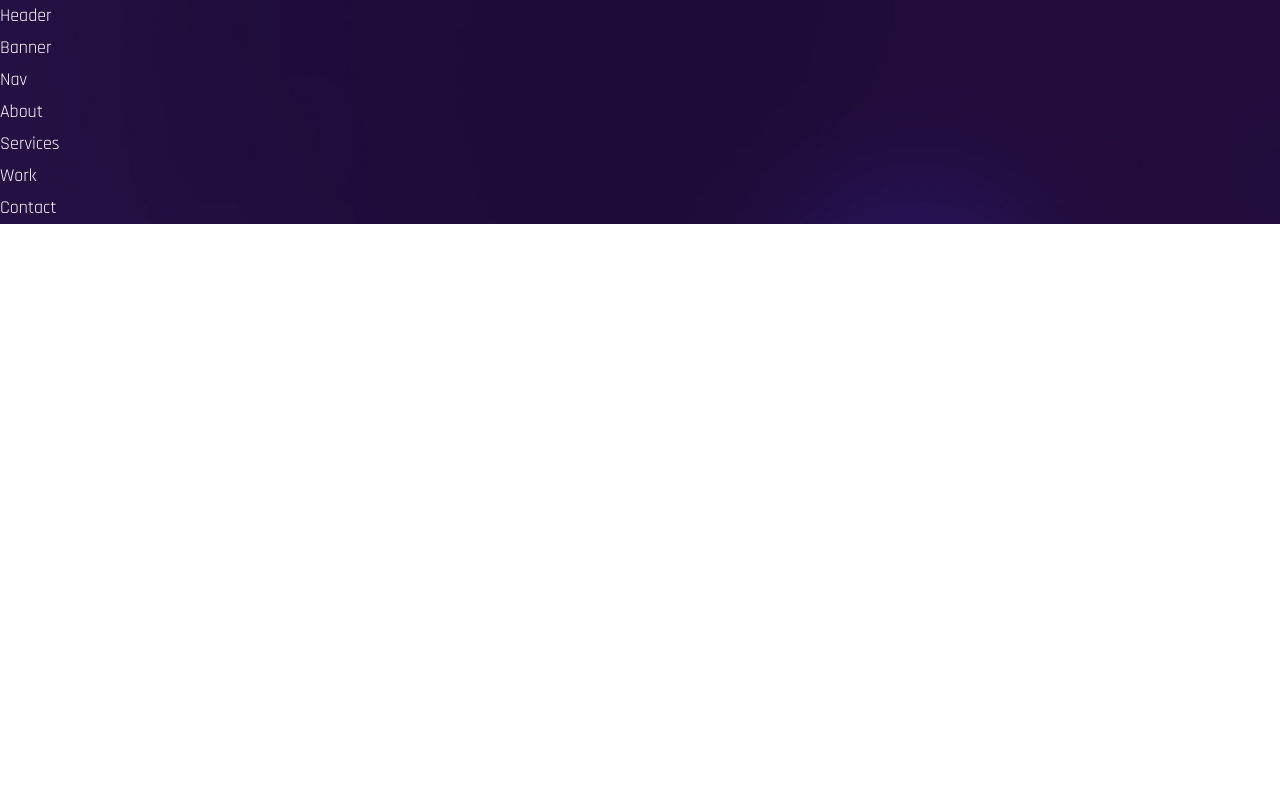
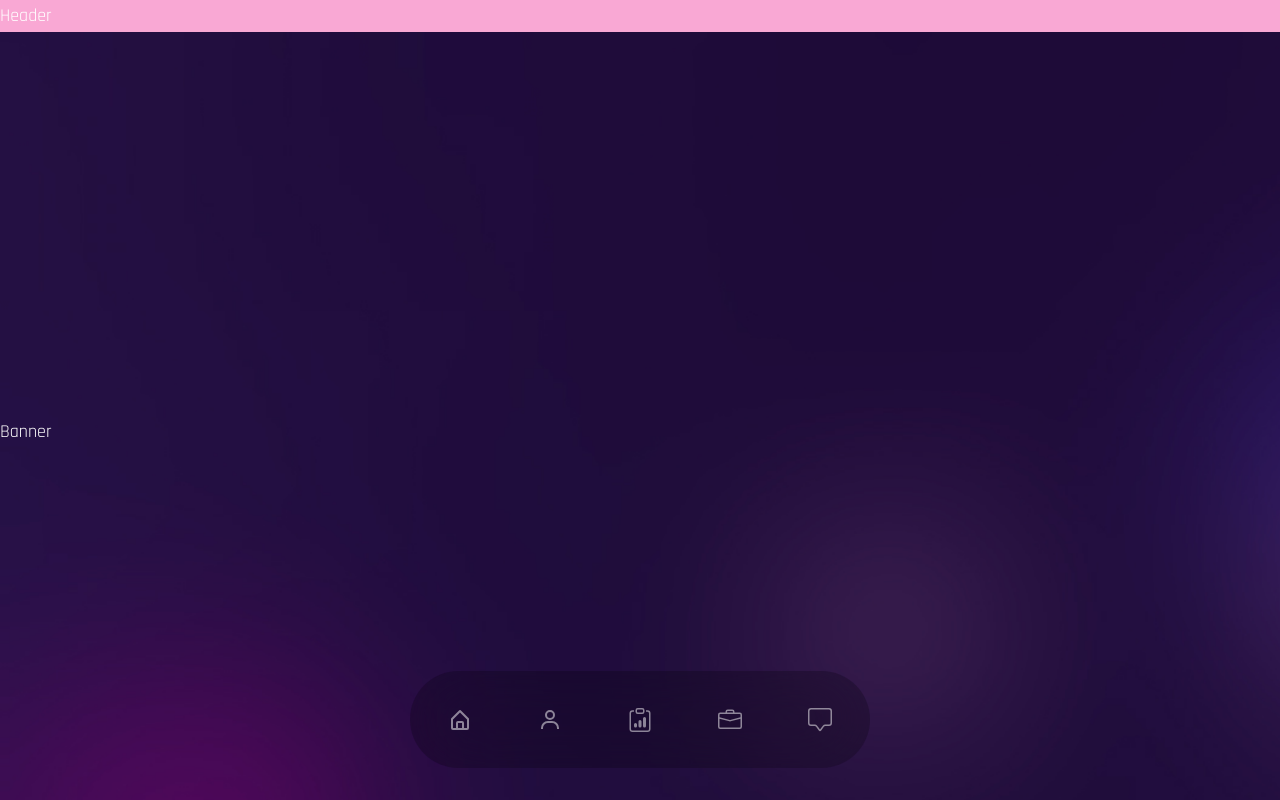
Before and after one commit to IgorFurman/PersonalWebpage, a React (Create React App) app: page / in a window 1280 px wide. Shown: the top 800 px of the page. Built offline with nearby package versions, Linux system fonts and the light colour scheme; a web font is replaced by a local one.

Commit message:
added nav

```diff
--- a/src/App.js
+++ b/src/App.js
@@ -18,7 +18,7 @@ const App = () => {
       <Services />
       <Work />
       <Contact />
-      {/* <div className='h-[4000px]'></div> */}
+      <div className='h-[4000px]'></div>
     </div>
   );
 };
--- a/src/components/About.js
+++ b/src/components/About.js
@@ -1,7 +1,9 @@
 import React from 'react';
 
 const About = () => {
-  return <div>About</div>;
+  return <div
+  className ='section'
+  id='about'>About</div>;
 };
 
 export default About;
--- a/src/components/Banner.js
+++ b/src/components/Banner.js
@@ -1,7 +1,10 @@
 import React from 'react';
 
 const Banner = () => {
-  return <div>Banner</div>;
+  return <div
+  className ='section'
+  id='home'
+  >Banner</div>;
 };
 
 export default Banner;
--- a/src/components/Contact.js
+++ b/src/components/Contact.js
@@ -1,7 +1,10 @@
 import React from 'react';
 
 const Contact = () => {
-  return <div>Contact</div>;
+  return <div
+  className ='section'
+  id='contact'
+  >Contact</div>;
 };
 
 export default Contact;
--- a/src/components/Header.js
+++ b/src/components/Header.js
@@ -1,7 +1,7 @@
 import React from 'react';
 
 const Header = () => {
-  return <div>Header</div>;
+  return <div className='bg-pink-300'>Header</div>;
 };
 
 export default Header;
--- a/src/components/Nav.js
+++ b/src/components/Nav.js
@@ -1,7 +1,68 @@
 import React from 'react';
 
+import { BiHomeAlt, BiUser } from 'react-icons/bi';
+import {
+	BiclipboardData,
+	BsBriefcase,
+	BsChatSquare,
+	BsClipboardData,
+} from 'react-icons/bs';
+import { Link } from 'react-scroll';
+
 const Nav = () => {
-  return <div>Nav</div>;
+	return (
+		<nav className='fixed bottom-2 lg:bottom-8 w-full overflow-hidden z-50'>
+			<div className='container mx-auto'>
+				<div className='w-full bg-black/20 h-[97px] backdrop-blur-2xl rounded-full max-w-[460px] mx-auto px-5 flex justify-between text-2xl text-white/50 items-center'>
+					<Link
+						to='home'
+						activeClass='active'
+						smooth={true}
+						spy={true}
+						className='cursor-pointer w-[60px] h-[60px] flex items-center justify-center'
+					>
+						<BiHomeAlt />
+					</Link>
+					<Link
+						to='about'
+						activeClass='active'
+						smooth={true}
+						spy={true}
+						className='cursor-pointer w-[60px] h-[60px] flex items-center justify-center'
+					>
+						<BiUser />
+					</Link>
+					<Link
+						to='services'
+						activeClass='active'
+						smooth={true}
+						spy={true}
+						className='cursor-pointer w-[60px] h-[60px] flex items-center justify-center'
+					>
+						<BsClipboardData />
+					</Link>
+					<Link
+						to='work'
+						activeClass='active'
+						smooth={true}
+						spy={true}
+						className='cursor-pointer w-[60px] h-[60px] flex items-center justify-center'
+					>
+						<BsBriefcase />
+					</Link>
+					<Link
+						to='contact'
+						activeClass='active'
+						smooth={true}
+						spy={true}
+						className='cursor-pointer w-[60px] h-[60px] flex items-center justify-center'
+					>
+						<BsChatSquare />
+					</Link>
+				</div>
+			</div>
+		</nav>
+	);
 };
 
 export default Nav;
--- a/src/components/Services.js
+++ b/src/components/Services.js
@@ -1,7 +1,9 @@
 import React from 'react';
 
 const Services = () => {
-  return <div>Services</div>;
+  return <div
+  className ='section'
+  id='services'>Services</div>;
 };
 
 export default Services;
--- a/src/components/Work.js
+++ b/src/components/Work.js
@@ -1,7 +1,9 @@
 import React from 'react';
 
 const Work = () => {
-  return <div>Work</div>;
+  return <div
+  className='section'
+  id='work'>Work</div>;
 };
 
 export default Work;
```
Also changed, not shown: 1 other file (tests, documents, lock files or other folders).
